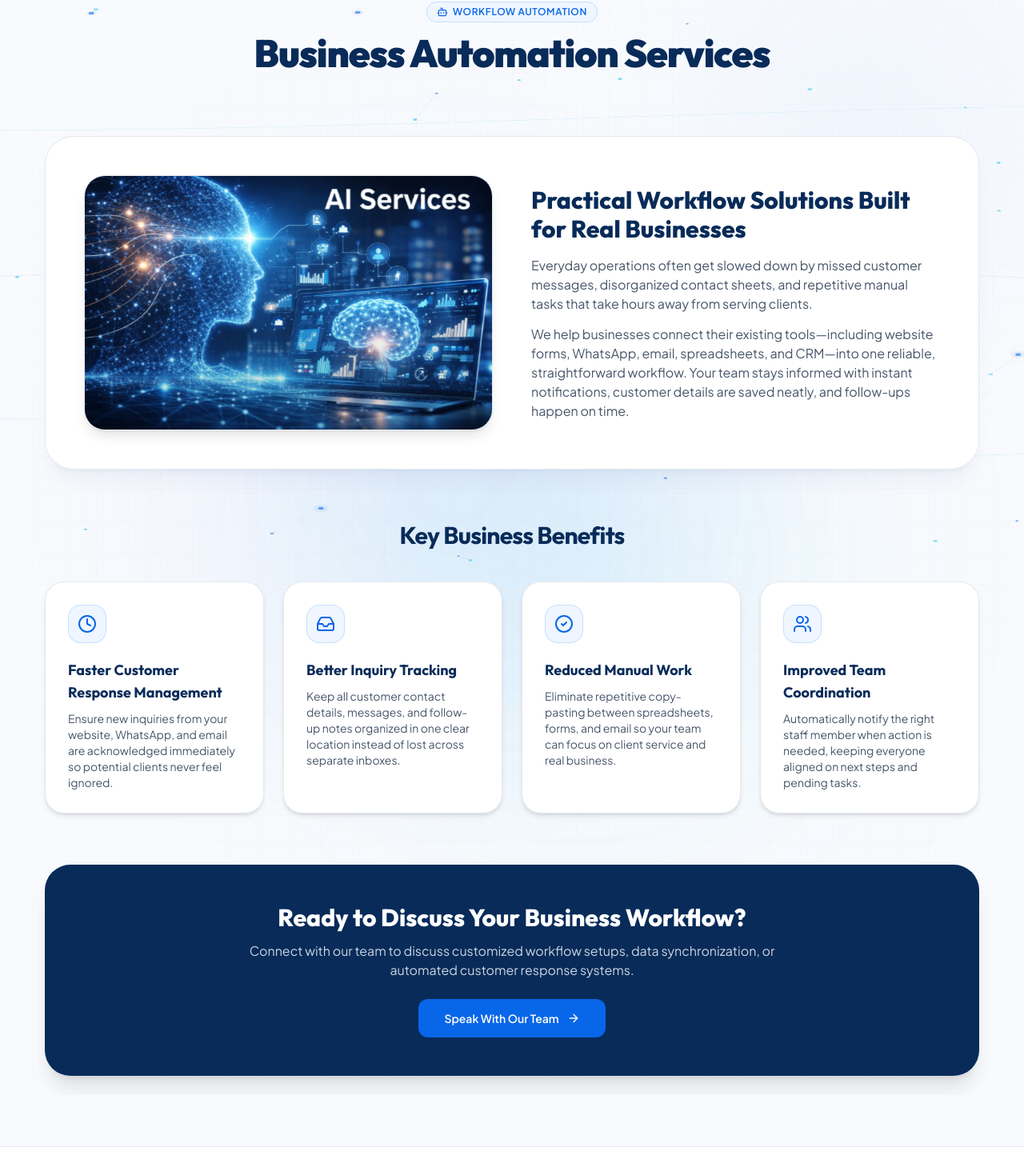
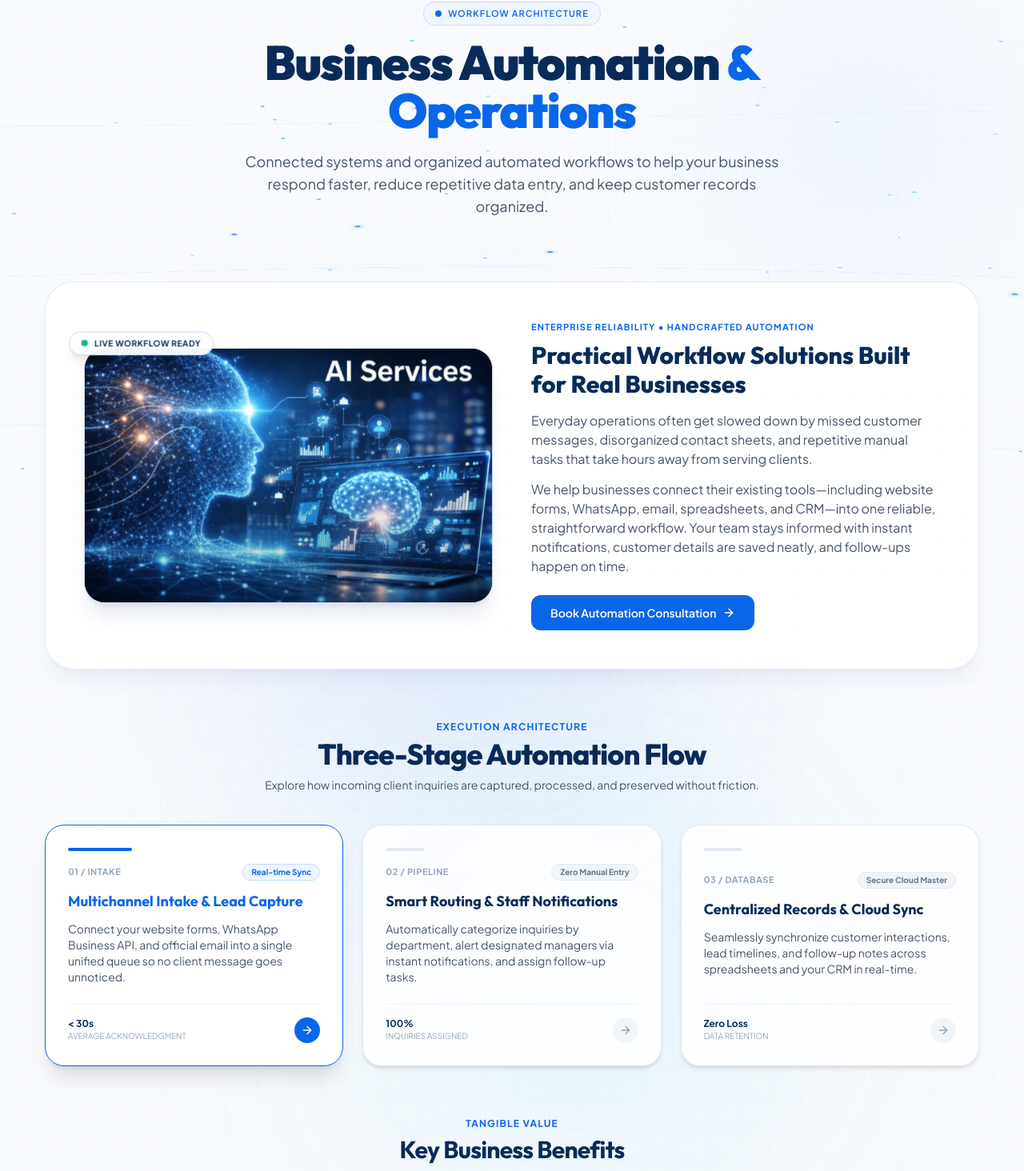
Before and after one commit to mbariya736-crypto/Kuber, a React (Vite) app: page /services/ai-services in a window 1280 px wide. Shown: the part 93-1557 px from the top of the page at 80% size. Built offline with nearby package versions, Linux system fonts and the light colour scheme.

Commit message:
feat(services): upgrade first service page with Aller Studio spatial 3D and kinetic workflow animations

```diff
--- a/src/components/PracticeExperience.jsx
+++ b/src/components/PracticeExperience.jsx
@@ -110,42 +110,41 @@ function AIFilmStudioBackground() {
 }
 
 /* ========================================================================= */
-/* 4. BUSINESS AUTOMATION SERVICE DETAILS (Light Theme)                      */
+/* 4. BUSINESS AUTOMATION SERVICE DETAILS (Aller Studio High-End Motion)     */
 /* ========================================================================= */
 export function AIServicesExperience({ onOpenContact }) {
   const contentWrapperRef = useRef(null);
   const posterCardRef = useRef(null);
   const shouldReduceMotion = useReducedMotion();
+  const [activeWorkflowTab, setActiveWorkflowTab] = useState(0);
 
-  // Smooth mouse coordinates with physics-based springs
+  // Smooth mouse coordinates with spring-damping physics for tactile 3D tilting
   const mouseX = useMotionValue(0);
   const mouseY = useMotionValue(0);
 
-  // Gentle, restrained springs for handcrafted human feel (no sudden jumps, no rubbery bounce)
-  const springX = useSpring(mouseX, { stiffness: 120, damping: 20, mass: 0.2 });
-  const springY = useSpring(mouseY, { stiffness: 120, damping: 20, mass: 0.2 });
+  // Aller Studio spring kinematics (responsive, smooth return without jarring bounce)
+  const springX = useSpring(mouseX, { stiffness: 140, damping: 22, mass: 0.25 });
+  const springY = useSpring(mouseY, { stiffness: 140, damping: 22, mass: 0.25 });
 
-  // Very subtle 3D tilt perspective (max ±4 deg)
-  const rotateX = useTransform(springY, [-1, 1], [3.5, -3.5]);
-  const rotateY = useTransform(springX, [-1, 1], [-4, 4]);
+  // 3D perspective transforms
+  const rotateX = useTransform(springY, [-1, 1], [4.5, -4.5]);
+  const rotateY = useTransform(springX, [-1, 1], [-5.5, 5.5]);
 
-  // Gentle parallax offset for the inner poster image
-  const parallaxImgX = useTransform(springX, [-1, 1], [-6, 6]);
-  const parallaxImgY = useTransform(springY, [-1, 1], [-6, 6]);
+  // Multilayer parallax offset
+  const parallaxImgX = useTransform(springX, [-1, 1], [-8, 8]);
+  const parallaxImgY = useTransform(springY, [-1, 1], [-8, 8]);
+  const parallaxBadgeX = useTransform(springX, [-1, 1], [12, -12]);
+  const parallaxBadgeY = useTransform(springY, [-1, 1], [10, -10]);
 
-  // Dynamic natural soft shadow responding to light angle
-  const shadowX = useTransform(springX, [-1, 1], [8, -8]);
-  const shadowY = useTransform(springY, [-1, 1], [16, 6]);
+  // Spotlight reflection coordinate mapping
+  const spotlightX = useTransform(springX, [-1, 1], ['15%', '85%']);
+  const spotlightY = useTransform(springY, [-1, 1], ['15%', '85%']);
 
-  // Subtle natural glare highlight
-  const glareX = useTransform(springX, [-1, 1], [0, 100]);
-  const glareY = useTransform(springY, [-1, 1], [0, 100]);
-
-  // Scroll Progress Setup for Cinematic Scroll
+  // Scroll Progress Setup for Cinematic Depth
   const scrollYMotion = useMotionValue(0);
   const smoothScroll = useSpring(scrollYMotion, { stiffness: 90, damping: 24, mass: 0.4 });
-  const scrollScale = useTransform(smoothScroll, [0, 600], [1, 1.025]);
-  const scrollTranslateY = useTransform(smoothScroll, [0, 600], [0, -12]);
+  const scrollScale = useTransform(smoothScroll, [0, 600], [1, 1.02]);
+  const scrollTranslateY = useTransform(smoothScroll, [0, 600], [0, -14]);
 
   // Touch device detection to cleanly disable cursor effects on mobile/touch
   const [isTouchDevice, setIsTouchDevice] = useState(false);
@@ -207,71 +206,131 @@ export function AIServicesExperience({ onOpenContact }) {
     mouseY.set(0);
   };
 
+  const workflowStages = [
+    {
+      id: 'capture',
+      tag: '01 / INTAKE',
+      title: 'Multichannel Intake & Lead Capture',
+      desc: 'Connect your website forms, WhatsApp Business API, and official email into a single unified queue so no client message goes unnoticed.',
+      metric: '< 30s',
+      metricLabel: 'Average Acknowledgment',
+      badge: 'Real-time Sync'
+    },
+    {
+      id: 'processing',
+      tag: '02 / PIPELINE',
+      title: 'Smart Routing & Staff Notifications',
+      desc: 'Automatically categorize inquiries by department, alert designated managers via instant notifications, and assign follow-up tasks.',
+      metric: '100%',
+      metricLabel: 'Inquiries Assigned',
+      badge: 'Zero Manual Entry'
+    },
+    {
+      id: 'records',
+      tag: '03 / DATABASE',
+      title: 'Centralized Records & Cloud Sync',
+      desc: 'Seamlessly synchronize customer interactions, lead timelines, and follow-up notes across spreadsheets and your CRM in real-time.',
+      metric: 'Zero Loss',
+      metricLabel: 'Data Retention',
+      badge: 'Secure Cloud Master'
+    }
+  ];
+
   const benefits = [
     {
       icon: Clock,
-      title: 'Faster Customer Response Management',
+      num: '01',
+      title: 'Faster Customer Response',
       description: 'Ensure new inquiries from your website, WhatsApp, and email are acknowledged immediately so potential clients never feel ignored.'
     },
     {
       icon: Inbox,
-      title: 'Better Inquiry Tracking',
+      num: '02',
+      title: 'Unified Inquiry Tracking',
       description: 'Keep all customer contact details, messages, and follow-up notes organized in one clear location instead of lost across separate inboxes.'
     },
     {
       icon: CheckCircle2,
-      title: 'Reduced Manual Work',
+      num: '03',
+      title: 'Elimination of Manual Tasks',
       description: 'Eliminate repetitive copy-pasting between spreadsheets, forms, and email so your team can focus on client service and real business.'
     },
     {
       icon: Users,
-      title: 'Improved Team Coordination',
+      num: '04',
+      title: 'Coordinated Team Execution',
       description: 'Automatically notify the right staff member when action is needed, keeping everyone aligned on next steps and pending tasks.'
     }
-  ];
-
-  const depthNodes = [
-    { top: '10%', left: '4%', depth: 0.8, size: 48, label: 'WEB INTAKE' },
-    { top: '34%', right: '5%', depth: 1.2, size: 54, label: 'RECORDS SYNC' },
-    { top: '64%', left: '5%', depth: 1.0, size: 50, label: 'NOTIFICATION' },
-    { top: '82%', right: '7%', depth: 0.7, size: 44, label: 'DATABASE' }
   ];
 
   return (
     <div className="relative w-full max-w-7xl mx-auto px-4 sm:px-6 lg:px-8 pt-6 sm:pt-8 pb-12 sm:pb-16 text-[#082B59]">
       <AIServicesBackground />
 
-      {/* Top Heading */}
-      <div className="text-center max-w-3xl mx-auto mb-10 sm:mb-14 relative z-20">
-        <span className="inline-flex items-center gap-1.5 px-3 py-1 rounded-full text-xs font-semibold text-[#0866E8] bg-blue-50 border border-blue-200/80 mb-3.5 uppercase tracking-wider">
-          <Bot className="w-3.5 h-3.5" />
-          <span>Workflow Automation</span>
-        </span>
-        <h1 className="text-2xl sm:text-4xl lg:text-5xl font-black text-[#082B59] tracking-tight leading-[1.15] mb-3.5 sm:mb-4">
-          Business Automation Services
+      {/* Hero Header with Aller Studio Kinetic Editorial Hierarchy */}
+      <motion.div
+        initial={{ opacity: 0, y: shouldReduceMotion ? 0 : 20 }}
+        animate={{ opacity: 1, y: 0 }}
+        transition={{ duration: 0.6, ease: [0.16, 1, 0.3, 1] }}
+        className="text-center max-w-4xl mx-auto mb-10 sm:mb-14 relative z-20"
+      >
+        <div className="inline-flex items-center gap-2 px-3.5 py-1.5 rounded-full text-xs font-semibold text-[#0866E8] bg-blue-50/90 border border-blue-200/80 mb-4 tracking-wide shadow-2xs">
+          <span className="w-2 h-2 rounded-full bg-[#0866E8] animate-pulse" />
+          <span className="tracking-widest uppercase text-[11px]">Workflow Architecture</span>
+        </div>
+        <h1 className="text-3xl sm:text-5xl lg:text-6xl font-black text-[#082B59] tracking-tight leading-[1.12] mb-4 sm:mb-5">
+          Business Automation <span className="text-[#0866E8]">&amp; Operations</span>
         </h1>
+        <p className="text-slate-600 text-sm sm:text-base lg:text-lg leading-relaxed max-w-2xl mx-auto font-normal">
+          Connected systems and organized automated workflows to help your business respond faster, reduce repetitive data entry, and keep customer records organized.
+        </p>
+      </motion.div>
 
-      </div>
-
-      {/* Dedicated Content Wrapper */}
+      {/* Dedicated Content Wrapper with Interactive 3D Card & Spotlight */}
       <div
         ref={contentWrapperRef}
-        className="relative overflow-hidden rounded-[32px] sm:rounded-[40px] p-2 sm:p-5 lg:p-6"
+        className="relative rounded-[32px] sm:rounded-[40px] p-1 sm:p-4 lg:p-6"
       >
-        {/* Main Overview Card */}
+        {/* Main Overview Showcase Card */}
         <motion.div
           style={{
             y: scrollTranslateY
           }}
-          className="relative z-10 rounded-[28px] sm:rounded-[36px] bg-white border border-slate-200/90 p-6 sm:p-10 lg:p-12 shadow-xl shadow-blue-900/5 mb-12 sm:mb-16"
+          className="relative z-10 rounded-[28px] sm:rounded-[36px] bg-white border border-slate-200/90 p-6 sm:p-10 lg:p-12 shadow-xl shadow-blue-900/5 mb-12 sm:mb-16 overflow-hidden"
         >
-          <div className="grid grid-cols-1 lg:grid-cols-12 gap-8 lg:gap-12 items-center text-left">
-            {/* Left: Handcrafted Interactive Poster Container */}
+          {/* Subtle Dynamic Ambient Lighting Grid */}
+          <div
+            className="absolute inset-0 pointer-events-none opacity-[0.035]"
+            style={{
+              backgroundImage: `
+                linear-gradient(to right, rgba(8, 102, 232, 0.4) 1px, transparent 1px),
+                linear-gradient(to bottom, rgba(8, 102, 232, 0.4) 1px, transparent 1px)
+              `,
+              backgroundSize: '36px 36px'
+            }}
+          />
+
+          <div className="grid grid-cols-1 lg:grid-cols-12 gap-8 lg:gap-12 items-center text-left relative z-10">
+            {/* Left: Aller Studio Style Spatial 3D Card with Floating HUD Badges */}
             <div className="lg:col-span-6 flex justify-center w-full">
               <div
-                className="w-full"
+                className="w-full relative"
                 style={{ perspective: 1200 }}
               >
+                {/* Floating HUD Indicator (Floating in Front of Card) */}
+                <motion.div
+                  style={(isTouchDevice || shouldReduceMotion) ? {} : {
+                    x: parallaxBadgeX,
+                    y: parallaxBadgeY,
+                    translateZ: 30
+                  }}
+                  className="hidden sm:flex absolute -top-4 -left-3 z-30 pointer-events-none items-center gap-2 px-3.5 py-1.5 rounded-full bg-white/95 border border-blue-200/90 shadow-lg text-[11px] font-bold text-[#082B59] select-none"
+                >
+                  <span className="w-2 h-2 rounded-full bg-emerald-500 animate-pulse" />
+                  <span className="tracking-wider uppercase text-[10px]">LIVE WORKFLOW READY</span>
+                </motion.div>
+
+                {/* 3D Interactive Card */}
                 <motion.div
                   ref={posterCardRef}
                   onMouseMove={handleCardMouseMove}
@@ -282,7 +341,7 @@ export function AIServicesExperience({ onOpenContact }) {
                     scale: scrollScale,
                     transformStyle: 'preserve-3d'
                   }}
-                  className="relative rounded-[22px] sm:rounded-[26px] aspect-[16/10] w-full bg-slate-100 border border-slate-200 shadow-lg shadow-blue-900/8 group overflow-hidden cursor-default transition-shadow duration-500 hover:shadow-2xl hover:shadow-blue-900/12"
+                  className="relative rounded-[22px] sm:rounded-[26px] aspect-[16/10] w-full bg-slate-900 border border-slate-200/90 shadow-xl shadow-blue-900/10 group overflow-hidden cursor-default transition-shadow duration-500 hover:shadow-2xl hover:shadow-blue-900/15"
                 >
                   {/* The Original Poster Image with subtle parallax */}
                   <motion.img
@@ -291,35 +350,38 @@ export function AIServicesExperience({ onOpenContact }) {
                     style={(isTouchDevice || shouldReduceMotion) ? {} : {
                       x: parallaxImgX,
                       y: parallaxImgY,
-                      scale: 1.05
+                      scale: 1.06
                     }}
                     className="w-full h-full object-cover object-center rounded-[20px] sm:rounded-[24px] relative z-10 pointer-events-none select-none transition-transform duration-700 ease-out"
                   />
 
-                  {/* Gentle Natural Highlight Sheen (Controlled, No glowing neon) */}
+                  {/* Aller Studio Kinetic Spotlight Sheen (Follows Cursor Smoothly) */}
                   {!isTouchDevice && !shouldReduceMotion && (
                     <motion.div
                       style={{
-                        background: `radial-gradient(circle 280px at 50% 50%, rgba(255, 255, 255, 0.16), transparent 70%)`,
+                        background: `radial-gradient(circle 280px at ${spotlightX} ${spotlightY}, rgba(255, 255, 255, 0.22), transparent 75%)`,
                         x: parallaxImgX,
                         y: parallaxImgY
                       }}
-                      className="absolute inset-0 pointer-events-none z-20 mix-blend-overlay opacity-60"
+                      className="absolute inset-0 pointer-events-none z-20 mix-blend-overlay opacity-75"
                     />
                   )}
 
                   {/* Clean natural bottom vignette to preserve contrast */}
-                  <div className="absolute inset-0 bg-gradient-to-t from-black/20 via-transparent to-transparent pointer-events-none z-20" />
+                  <div className="absolute inset-0 bg-gradient-to-t from-black/25 via-transparent to-transparent pointer-events-none z-20" />
                 </motion.div>
               </div>
             </div>
 
-            {/* Right: Overview Text */}
+            {/* Right: Overview Text & Interactive Pillar Tabs */}
             <div className="lg:col-span-6 flex flex-col justify-center relative z-20">
+              <span className="text-[11px] font-bold uppercase tracking-widest text-[#0866E8] mb-2 block">
+                Enterprise Reliability • Handcrafted Automation
+              </span>
               <h2 className="text-xl sm:text-2xl lg:text-3xl font-extrabold text-[#082B59] mb-4 leading-snug">
                 Practical Workflow Solutions Built for Real Businesses
               </h2>
-              <div className="space-y-3.5 text-slate-600 text-xs sm:text-sm lg:text-base leading-relaxed font-normal">
+              <div className="space-y-3.5 text-slate-600 text-xs sm:text-sm lg:text-base leading-relaxed font-normal mb-6">
                 <p>
                   Everyday operations often get slowed down by missed customer messages, disorganized contact sheets, and repetitive manual tasks that take hours away from serving clients.
                 </p>
@@ -327,14 +389,107 @@ export function AIServicesExperience({ onOpenContact }) {
                   We help businesses connect their existing tools—including website forms, WhatsApp, email, spreadsheets, and CRM—into one reliable, straightforward workflow. Your team stays informed with instant notifications, customer details are saved neatly, and follow-ups happen on time.
                 </p>
               </div>
+
+              {/* Quick Action Button */}
+              <div className="flex items-center gap-3">
+                <button
+                  type="button"
+                  onClick={onOpenContact}
+                  className="inline-flex items-center justify-center gap-2 px-6 py-3 rounded-xl text-xs sm:text-sm font-semibold text-white bg-[#0866E8] hover:bg-[#0756C5] shadow-xs hover:shadow-md transition-all cursor-pointer min-h-[44px]"
+                >
+                  <span>Book Automation Consultation</span>
+                  <ArrowRight className="w-4 h-4" />
+                </button>
+              </div>
             </div>
           </div>
         </motion.div>
 
-        {/* Key Business Benefits Cards Grid */}
+        {/* Aller Studio Style Interactive Workflow Architecture Stage */}
         <div className="mb-12 sm:mb-16 relative z-10">
           <div className="text-center max-w-2xl mx-auto mb-8 sm:mb-10">
-            <h2 className="text-xl sm:text-3xl font-bold text-[#082B59] tracking-tight">
+            <span className="text-xs font-bold uppercase tracking-widest text-[#0866E8] mb-1.5 block">
+              Execution Architecture
+            </span>
+            <h2 className="text-2xl sm:text-3xl lg:text-4xl font-extrabold text-[#082B59] tracking-tight">
+              Three-Stage Automation Flow
+            </h2>
+            <p className="text-slate-600 text-xs sm:text-sm mt-2">
+              Explore how incoming client inquiries are captured, processed, and preserved without friction.
+            </p>
+          </div>
+
+          <div className="grid grid-cols-1 md:grid-cols-3 gap-5 sm:gap-6">
+            {workflowStages.map((stage, idx) => {
+              const isActive = activeWorkflowTab === idx;
+              return (
+                <motion.div
+                  key={stage.id}
+                  onClick={() => setActiveWorkflowTab(idx)}
+                  whileHover={{ y: -4 }}
+                  transition={{ duration: 0.2, ease: [0.16, 1, 0.3, 1] }}
+                  className={`p-6 sm:p-7 rounded-[24px] border transition-all duration-300 cursor-pointer flex flex-col justify-between text-left relative overflow-hidden group ${
+                    isActive
+                      ? 'bg-white border-[#0866E8] shadow-xl shadow-blue-900/8'
+                      : 'bg-white/80 border-slate-200/90 hover:border-slate-300 hover:bg-white shadow-md'
+                  }`}
+                >
+                  {/* Subtle top indicator bar */}
+                  <div className={`h-1 w-12 rounded-full mb-4 transition-all duration-300 ${isActive ? 'bg-[#0866E8] w-20' : 'bg-slate-200'}`} />
+
+                  <div>
+                    <div className="flex items-center justify-between mb-3">
+                      <span className="text-[11px] font-bold uppercase tracking-wider text-slate-400">
+                        {stage.tag}
+                      </span>
+                      <span className={`text-[10px] font-bold px-2.5 py-0.5 rounded-full border ${
+                        isActive
+                          ? 'bg-blue-50 text-[#0866E8] border-blue-200'
+                          : 'bg-slate-100 text-slate-500 border-slate-200'
+                      }`}>
+                        {stage.badge}
+                      </span>
+                    </div>
+
+                    <h3 className={`text-base sm:text-lg font-bold mb-2.5 transition-colors leading-snug ${
+                      isActive ? 'text-[#0866E8]' : 'text-[#082B59]'
+                    }`}>
+                      {stage.title}
+                    </h3>
+
+                    <p className="text-xs sm:text-sm text-slate-600 leading-relaxed font-normal mb-6">
+                      {stage.desc}
+                    </p>
+                  </div>
+
+                  <div className="pt-4 border-t border-slate-100 flex items-center justify-between">
+                    <div>
+                      <span className="text-xs font-bold text-[#082B59] block">
+                        {stage.metric}
+                      </span>
+                      <span className="text-[10px] text-slate-400 block uppercase">
+                        {stage.metricLabel}
+                      </span>
+                    </div>
+                    <div className={`w-8 h-8 rounded-full flex items-center justify-center transition-all ${
+                      isActive ? 'bg-[#0866E8] text-white shadow-sm' : 'bg-slate-100 text-slate-400'
+                    }`}>
+                      <ArrowRight className="w-4 h-4" />
+                    </div>
+                  </div>
+                </motion.div>
+              );
+            })}
+          </div>
+        </div>
+
+        {/* Key Business Benefits Cards Grid with Aller Studio Minimal Numbering & Hover Lift */}
+        <div className="mb-12 sm:mb-16 relative z-10">
+          <div className="text-center max-w-2xl mx-auto mb-8 sm:mb-10">
+            <span className="text-xs font-bold uppercase tracking-widest text-[#0866E8] mb-1.5 block">
+              Tangible Value
+            </span>
+            <h2 className="text-2xl sm:text-3xl font-bold text-[#082B59] tracking-tight">
               Key Business Benefits
             </h2>
           </div>
@@ -345,10 +500,15 @@ export function AIServicesExperience({ onOpenContact }) {
               return (
                 <motion.div
                   key={benefit.title}
-                  whileHover={{ y: -5 }}
+                  whileHover={{ y: -6 }}
                   transition={{ duration: 0.22, ease: [0.16, 1, 0.3, 1] }}
-                  className="rounded-[24px] bg-white border border-slate-200/90 hover:border-blue-300 p-6 sm:p-7 transition-all duration-300 shadow-md hover:shadow-xl flex flex-col justify-between group"
+                  className="rounded-[24px] bg-white border border-slate-200/90 hover:border-blue-300 p-6 sm:p-7 transition-all duration-300 shadow-md hover:shadow-xl flex flex-col justify-between group relative overflow-hidden"
                 >
+                  {/* Subtle Corner Numbering */}
+                  <span className="absolute top-4 right-5 text-xl font-black text-slate-100 group-hover:text-blue-50 transition-colors pointer-events-none select-none">
+                    {benefit.num}
+                  </span>
+
                   <div>
                     <div className="w-12 h-12 rounded-2xl bg-blue-50 text-[#0866E8] border border-blue-200/80 flex items-center justify-center mb-5 group-hover:scale-105 transition-all duration-300">
                       <Icon className="w-6 h-6 text-[#0866E8]" />
```
